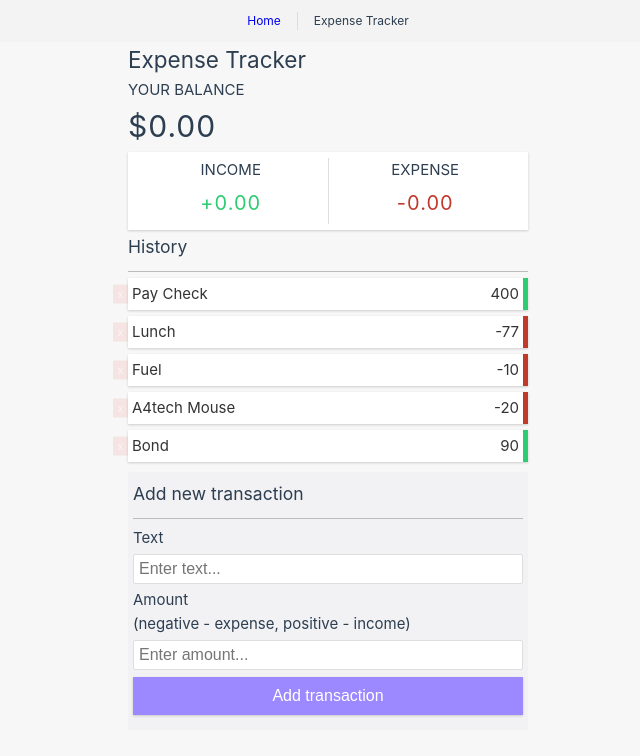
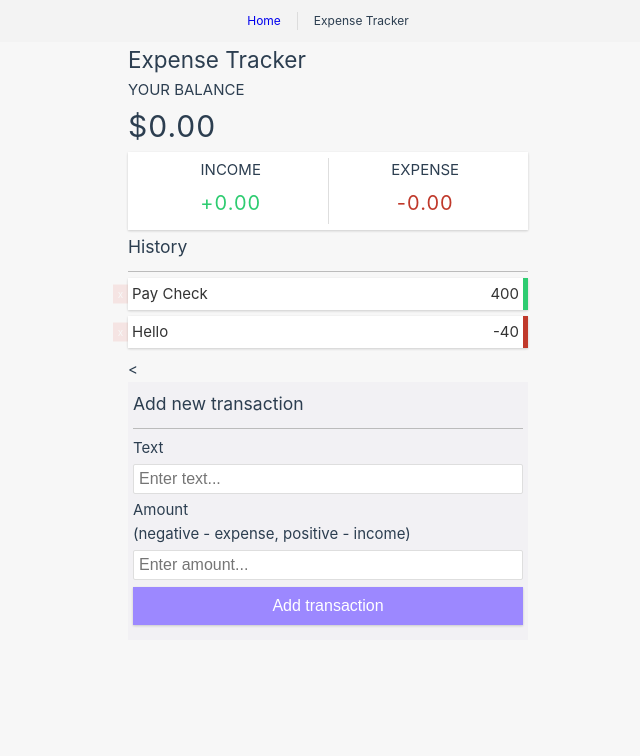
Before and after one commit to hassamulhaq/vue-expense-tracker, a Vue app: page /expense-tracker in a window 1280 px wide. Shown: the top 756 px of the page, without its empty margins (312-952 px from the left). Built offline with nearby package versions, Linux system fonts and the light colour scheme.

Commit message:
Add transaction functional

```diff
--- a/src/components/ExpenseTracker/AddTransaction.vue
+++ b/src/components/ExpenseTracker/AddTransaction.vue
@@ -1,7 +1,28 @@
 <script setup lang="ts">
 
+import {nanoid} from "nanoid";
+import {ref} from "vue";
+
+const emit = defineEmits([
+  'transactionSubmitted'
+]);
+
+const name = ref()
+const amount = ref()
+
 const addTransaction = () => {
-  alert('addTransaction')
+  if (!name.value || !amount.value) {
+    alert("Name and amount are required.")
+    return
+  }
+  let payloadTransaction = {
+    "id": nanoid(),
+    "name": name.value,
+    "amount": amount.value,
+  }
+  emit('transactionSubmitted', payloadTransaction);
+  name.value = null
+  amount.value = null
 }
 </script>
 
@@ -12,14 +33,22 @@ const addTransaction = () => {
       <form id="form" @submit.prevent="addTransaction">
         <div class="form-control">
           <label for="text">Text</label>
-          <input type="text" id="text" autocomplete="off" placeholder="Enter text..." />
+          <input
+              type="text"
+              id="text"
+              autocomplete="off"
+              placeholder="Enter text..." v-model="name"/>
         </div>
         <div class="form-control">
           <label for="amount"
-            >Amount <br />
+          >Amount <br/>
             (negative - expense, positive - income)</label
           >
-          <input autocomplete="off" type="text" id="amount" placeholder="Enter amount..." />
+          <input
+              autocomplete="off"
+              type="text"
+              id="amount"
+              placeholder="Enter amount..." v-model="amount"/>
         </div>
         <button class="add-transaction-btn">Add transaction</button>
       </form>
--- a/src/views/ExpenseTrackerView.vue
+++ b/src/views/ExpenseTrackerView.vue
@@ -4,7 +4,7 @@
     <Balance />
     <IncomeExpenses />
     <TransactionList :transactions="transactions" />
-    <AddTransaction />
+    <<AddTransaction @transactionSubmitted="transactionSubmitted"/>
   </div>
 </template>
 
@@ -15,9 +15,10 @@ import IncomeExpenses from '@/components/ExpenseTracker/IncomeExpenses.vue'
 import TransactionList from '@/components/ExpenseTracker/TransactionList.vue'
 import AddTransaction from '@/components/ExpenseTracker/AddTransaction.vue'
 import Header from '@/components/ExpenseTracker/Header.vue'
-import { nanoid } from 'nanoid'
+import {nanoid} from 'nanoid'
+import {computed, ref} from "vue";
 
-const transactions = [
+let transactions = ref([
   {
     'id': nanoid(),
     'name': 'Pay Check',
@@ -25,23 +26,22 @@ const transactions = [
   },
   {
     'id': nanoid(),
-    'name': 'Lunch',
-    'amount': '-77'
-  },
-  {
-    'id': nanoid(),
-    'name': 'Fuel',
-    'amount': '-10'
-  },
-  {
-    'id': nanoid(),
-    'name': 'A4tech Mouse',
-    'amount': '-20'
-  },
-  {
-    'id': nanoid(),
-    'name': 'Bond',
-    'amount': '90'
+    'name': 'Hello',
+    'amount': '-40'
   }
-]
+]);
+
+
+function transactionSubmitted(data: any) {
+  if (data && data.hasOwnProperty('id') && data.hasOwnProperty('name') && data.hasOwnProperty('amount')) {
+    transactions.value.push(data);
+    return true;
+  }
+
+  alert('Error: Transaction');
+  return false;
+}
+
+
+
 </script>
```
